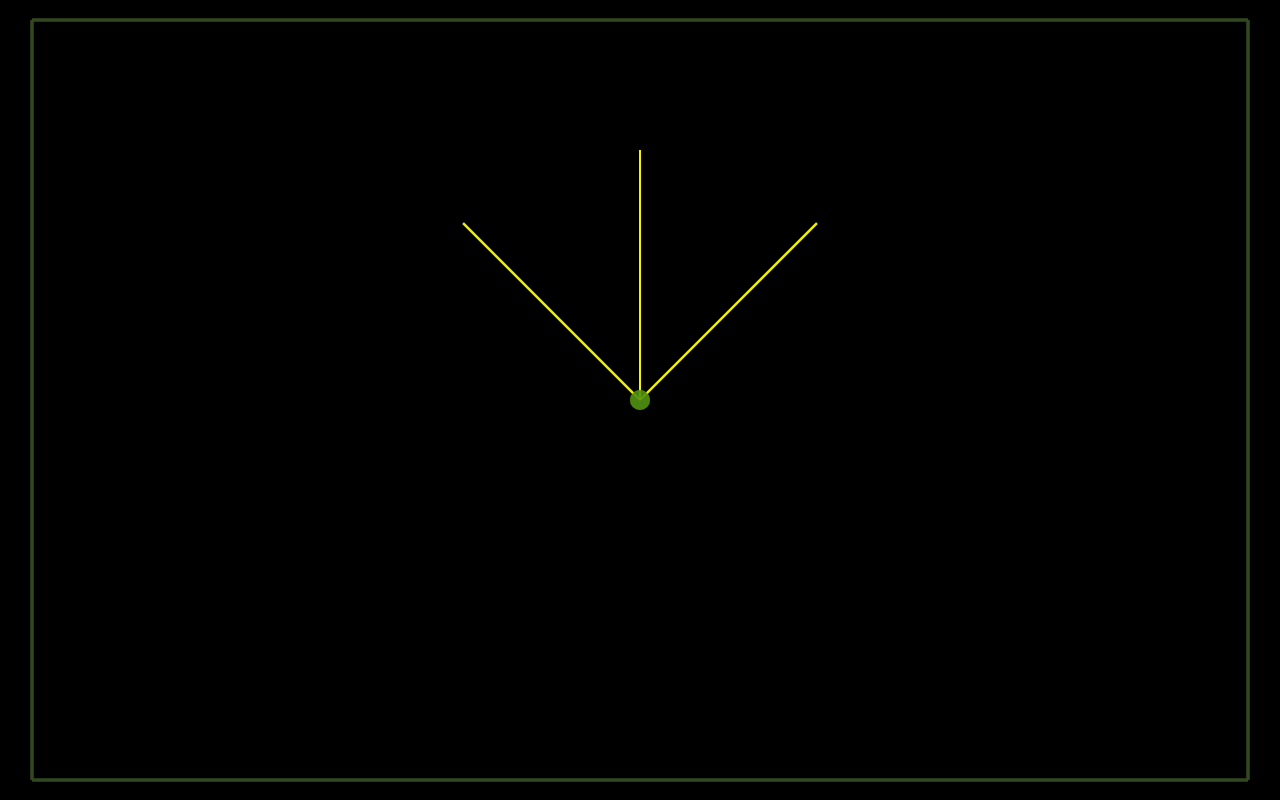
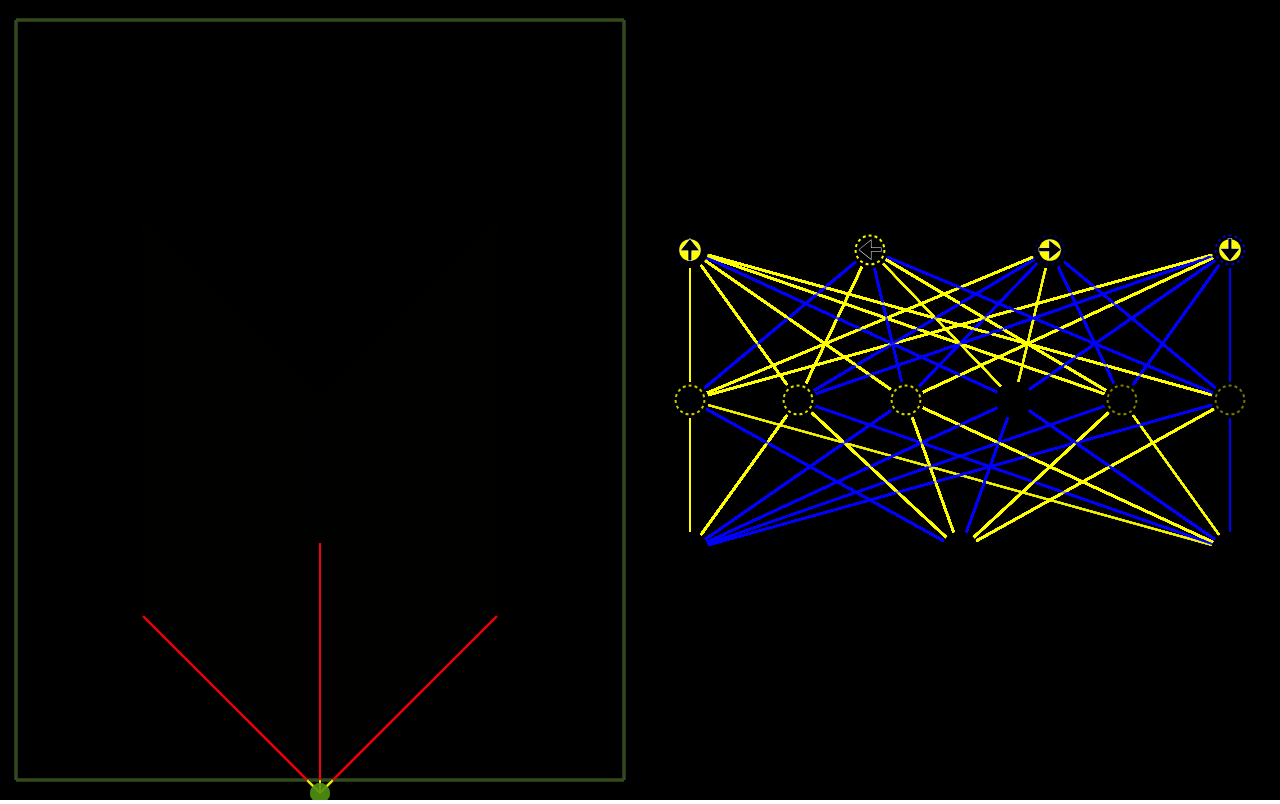
Before and after one commit to lloydlobo/neuraone, a website built with Vite: page index.html in a window 1280 px wide. Built offline with nearby package versions, Linux system fonts and the light colour scheme.

Commit message:
feat: add visualizer

```diff
--- a/src/Network.ts
+++ b/src/Network.ts
@@ -19,6 +19,7 @@ export class Network {
     for (let i = 1; i < network.levels.length; i += 1) {
       outputs = Level.feedForward(outputs, network.levels[i]);
     }
+
     return outputs;
   }
 }
--- /dev/null
+++ b/src/Visualizer.ts
@@ -0,0 +1,121 @@
+import { Level } from "./Level";
+import { Network } from "./Network";
+import { getRGBA } from "./utils/getRGBA";
+import { lerp } from "./utils/lerp";
+
+export class Visualizer {
+  static drawNetwork(ctx: CanvasRenderingContext2D, network: Network) {
+    const margin = 50;
+    const left = margin;
+    const top = margin;
+    const width = ctx.canvas.width - margin * 2;
+    const height = ctx.canvas.height - margin * 2;
+
+    const levelHeight = height / network.levels.length;
+
+    for (let i = network.levels.length - 1; i >= 0; i--) {
+      const levelTop =
+        top +
+        lerp(
+          height - levelHeight,
+          0,
+          network.levels.length == 1 ? 0.5 : i / (network.levels.length - 1)
+        );
+
+      ctx.setLineDash([7, 3]);
+      Visualizer.drawLevel(
+        ctx,
+        network.levels[i],
+        left,
+        levelTop,
+        width,
+        levelHeight,
+        i == network.levels.length - 1 ? ["🠉", "🠈", "🠊", "🠋"] : []
+      );
+    }
+  }
+
+  static drawLevel(
+    ctx: CanvasRenderingContext2D,
+    level: Level,
+    left: number,
+    top: number,
+    width: number,
+    height: number,
+    outputLabels: string[]
+  ) {
+    const right = left + width;
+    const bottom = top + height;
+
+    const { inputs, outputs, weights, biases } = level;
+
+    for (let i = 0; i < inputs.length; i++) {
+      for (let j = 0; j < outputs.length; j++) {
+        ctx.beginPath();
+        ctx.moveTo(Visualizer.getNodeX(inputs, i, left, right), bottom);
+        ctx.lineTo(Visualizer.getNodeX(outputs, j, left, right), top);
+        ctx.lineWidth = 2;
+        ctx.strokeStyle = getRGBA(weights[i][j]);
+        ctx.stroke();
+      }
+    }
+
+    const nodeRadius = 18;
+    for (let i = 0; i < inputs.length; i++) {
+      const x = Visualizer.getNodeX(inputs, i, left, right);
+      ctx.beginPath();
+      ctx.arc(x, bottom, nodeRadius, 0, Math.PI * 2);
+      ctx.fillStyle = "black";
+      ctx.fill();
+      ctx.beginPath();
+      ctx.arc(x, bottom, nodeRadius * 0.6, 0, Math.PI * 2);
+      ctx.fillStyle = getRGBA(inputs[i]);
+      ctx.fill();
+    }
+
+    for (let i = 0; i < outputs.length; i++) {
+      const x = Visualizer.getNodeX(outputs, i, left, right);
+      ctx.beginPath();
+      ctx.arc(x, top, nodeRadius, 0, Math.PI * 2);
+      ctx.fillStyle = "black";
+      ctx.fill();
+      ctx.beginPath();
+      ctx.arc(x, top, nodeRadius * 0.6, 0, Math.PI * 2);
+      ctx.fillStyle = getRGBA(outputs[i]);
+      ctx.fill();
+
+      ctx.beginPath();
+      ctx.lineWidth = 2;
+      ctx.arc(x, top, nodeRadius * 0.8, 0, Math.PI * 2);
+      ctx.strokeStyle = getRGBA(biases[i]);
+      ctx.setLineDash([3, 3]);
+      ctx.stroke();
+      ctx.setLineDash([]);
+
+      if (outputLabels[i]) {
+        ctx.beginPath();
+        ctx.textAlign = "center";
+        ctx.textBaseline = "middle";
+        ctx.fillStyle = "black";
+        ctx.strokeStyle = "white";
+        ctx.font = nodeRadius * 1.5 + "px Arial";
+        ctx.fillText(outputLabels[i], x, top + nodeRadius * 0.1);
+        ctx.lineWidth = 0.5;
+        ctx.strokeText(outputLabels[i], x, top + nodeRadius * 0.1);
+      }
+    }
+  }
+
+  private static getNodeX(
+    nodes: any[],
+    index: number,
+    left: number,
+    right: number
+  ) {
+    return lerp(
+      left,
+      right,
+      nodes.length == 1 ? 0.5 : index / (nodes.length - 1)
+    );
+  }
+}
--- a/src/classes/Ball.ts
+++ b/src/classes/Ball.ts
@@ -90,13 +90,27 @@ export class Ball {
       // this.getOffsets();
 
       const outputs = Network.feedForward(arrayOffsets, this.brain);
-
-      if (this.useBrain) {
-        this.controls.up = outputs[0];
-        this.controls.left = outputs[1];
-        this.controls.right = outputs[2];
-        this.controls.down = outputs[3];
+      if (!this.controls.isActive) {
+        if (this.useBrain) {
+          // this.controls.up = outputs[0];
+          // this.controls.left = outputs[1];
+          // this.controls.right = outputs[2];
+          this.controls.down = outputs[3];
+        }
       }
+      // else if (this.controls.isActive) {
+      //   // this.move();
+      //   // this.controls.up = false;
+      //   // this.controls.left = false;
+      //   // this.controls.right = false;
+      //   // this.controls.down = false;
+      // }
+      // //  else {
+      //   this.controls.up = false;
+      //   this.controls.left = false;
+      //   this.controls.right = false;
+      //   this.controls.down = false;
+      // }
     }
   }
 
@@ -174,6 +188,7 @@ export class Ball {
     );
     if (offsets) {
       arrayOffsets.push(offsets);
+      console.log(offsets);
     }
   }
 }
--- a/src/classes/Controls.ts
+++ b/src/classes/Controls.ts
@@ -7,11 +7,14 @@ export class Controls {
 
   right: boolean;
 
+  isActive: boolean;
+
   constructor(controlType: string) {
     this.up = false;
     this.down = false;
     this.left = false;
     this.right = false;
+    this.isActive = false;
 
     switch (controlType) {
       case "KEYS": {
@@ -26,9 +29,15 @@ export class Controls {
   } // constructor()
 
   private addKeyboardEventListener() {
-    window.onkeydown = (event) => this.move(event, true);
+    window.onkeydown = (event) => {
+      this.isActive = true;
+      this.move(event, true);
+    };
 
-    window.onkeyup = (event) => this.move(event, false);
+    window.onkeyup = (event) => {
+      this.isActive = false;
+      this.move(event, false);
+    };
   } // private addKeyboardEventListener()
 
   private move(event: KeyboardEvent, isTrueOrFalse: boolean) {
--- a/src/main.ts
+++ b/src/main.ts
@@ -4,15 +4,29 @@ import { CONTROLLER, HSLA, WAVE } from "./constants/constants";
 import { Ball } from "./classes/Ball";
 import { createBorders } from "./generators/createBorders";
 import { updateBallColor } from "./generators/updateBallColor";
+import { Visualizer } from "./Visualizer";
 
 document.querySelector<HTMLDivElement>("#app")!.innerHTML = `
-  <canvas></canvas>
+  <canvas id="canvasBall"></canvas>
+  <canvas id="canvasNeuron"></canvas>
 `;
 
-export const canvas = document.querySelector("canvas") as HTMLCanvasElement;
+export const canvas = document.querySelector(
+  "#canvasBall"
+) as HTMLCanvasElement;
+export const canvasNeuron = document.querySelector(
+  "#canvasNeuron"
+) as HTMLCanvasElement;
+
 export const ctx = canvas.getContext("2d") as CanvasRenderingContext2D;
-canvas.width = window.innerWidth;
+export const ctxNeuron = canvasNeuron.getContext(
+  "2d"
+) as CanvasRenderingContext2D;
+
+canvas.width = window.innerWidth / 2;
 canvas.height = window.innerHeight;
+canvasNeuron.width = window.innerWidth / 2;
+canvasNeuron.height = window.innerHeight / 2;
 const borders = createBorders();
 
 CONTROLLER.speed = CONTROLLER.increment;
@@ -34,7 +48,7 @@ const ball = new Ball(
   "KEYS"
 );
 
-function loop() {
+function loop(time: number) {
   ball.update(canvas, borders.borders);
   // fillCanvas(); // animated canvas fill LATER
   ctx.fillStyle = "#00000045";
@@ -48,7 +62,11 @@ function loop() {
   ball.color = updateBallColor(30, -20);
 
   ctx.restore();
+
+  ctxNeuron.lineDashOffset = -time / 50;
+  Visualizer.drawNetwork(ctxNeuron, ball.brain);
+
   requestAnimationFrame(loop);
   CONTROLLER.increment += WAVE.frequency;
 }
-loop();
+loop(1);
--- a/src/style.css
+++ b/src/style.css
@@ -6,8 +6,50 @@
   padding: 0;
 }
 
+/* body {
+  overflow: hidden;
+  width: 100%;
+} */
+
 body {
   min-height: 100vh;
+  margin: 0;
+  /* background: darkgray; */
   overflow: hidden;
+  /* display: flex; */
+  /* justify-content: center; */
+  /* align-items: center; */
+}
+
+#verticalButtons {
+  display: flex;
+  flex-direction: column;
+}
+
+button {
+  border: none;
+  border-radius: 5px;
+  padding: 5px 5px 7px 5px;
+  margin: 2px;
+  cursor: pointer;
+}
+
+button:hover {
+  background: blue;
+}
+
+#canvasNeuron {
+  background: black;
+  min-height: 100vh;
   width: 100%;
+  object-fit: contain;
 }
+
+#canvasBall {
+  background: lightgray;
+}
+
+#app {
+  display: grid;
+  grid-template-columns: repeat(2, 1fr);
+}
--- /dev/null
+++ b/src/utils/getRGBA.ts
@@ -0,0 +1,7 @@
+export function getRGBA(value: number) {
+  const alpha = Math.abs(value);
+  const R = value < 0 ? 0 : 255;
+  const G = R;
+  const B = value > 0 ? 0 : 255;
+  return "rgba(" + R + "," + G + "," + B + "," + alpha + ")";
+}
```
